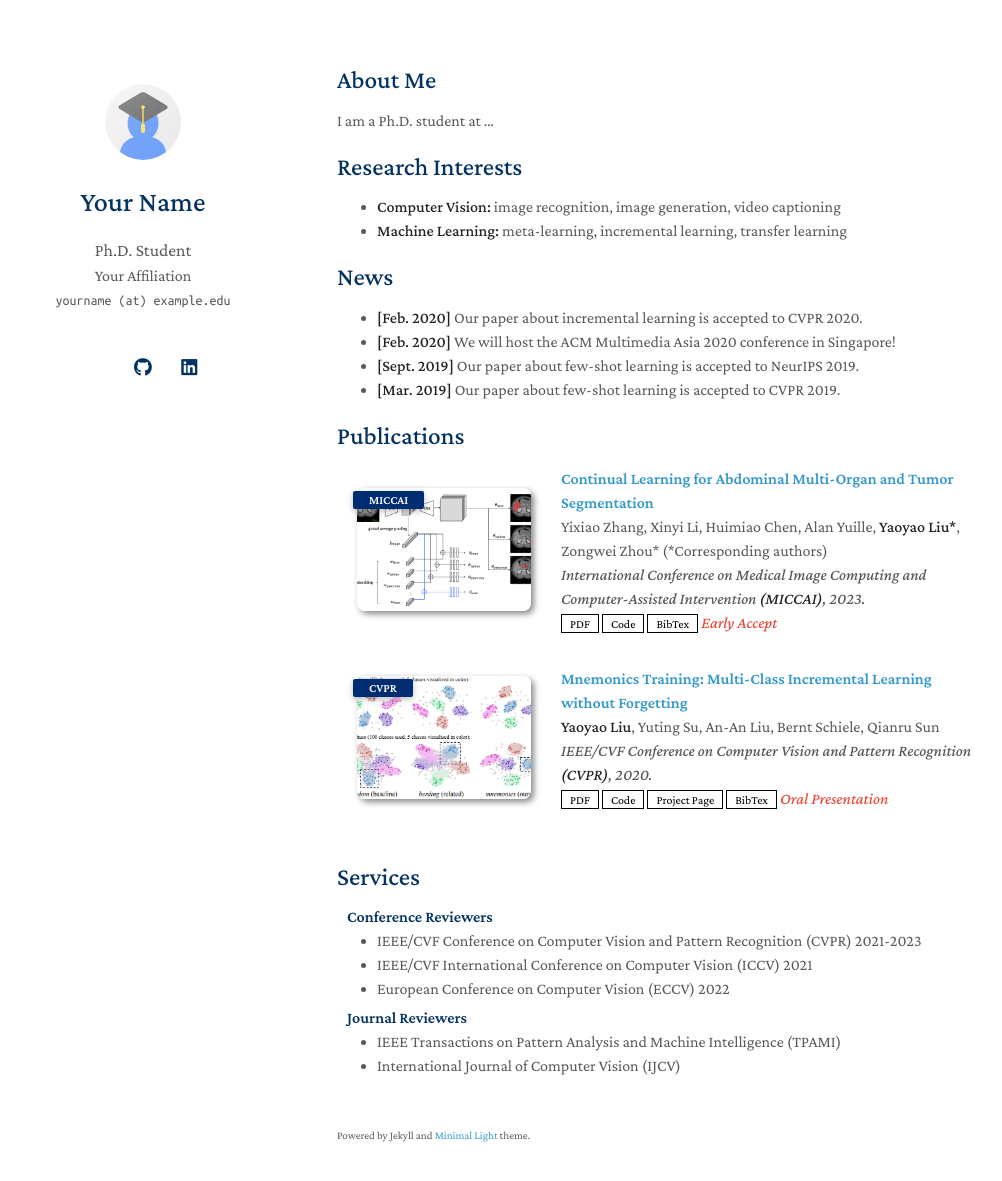
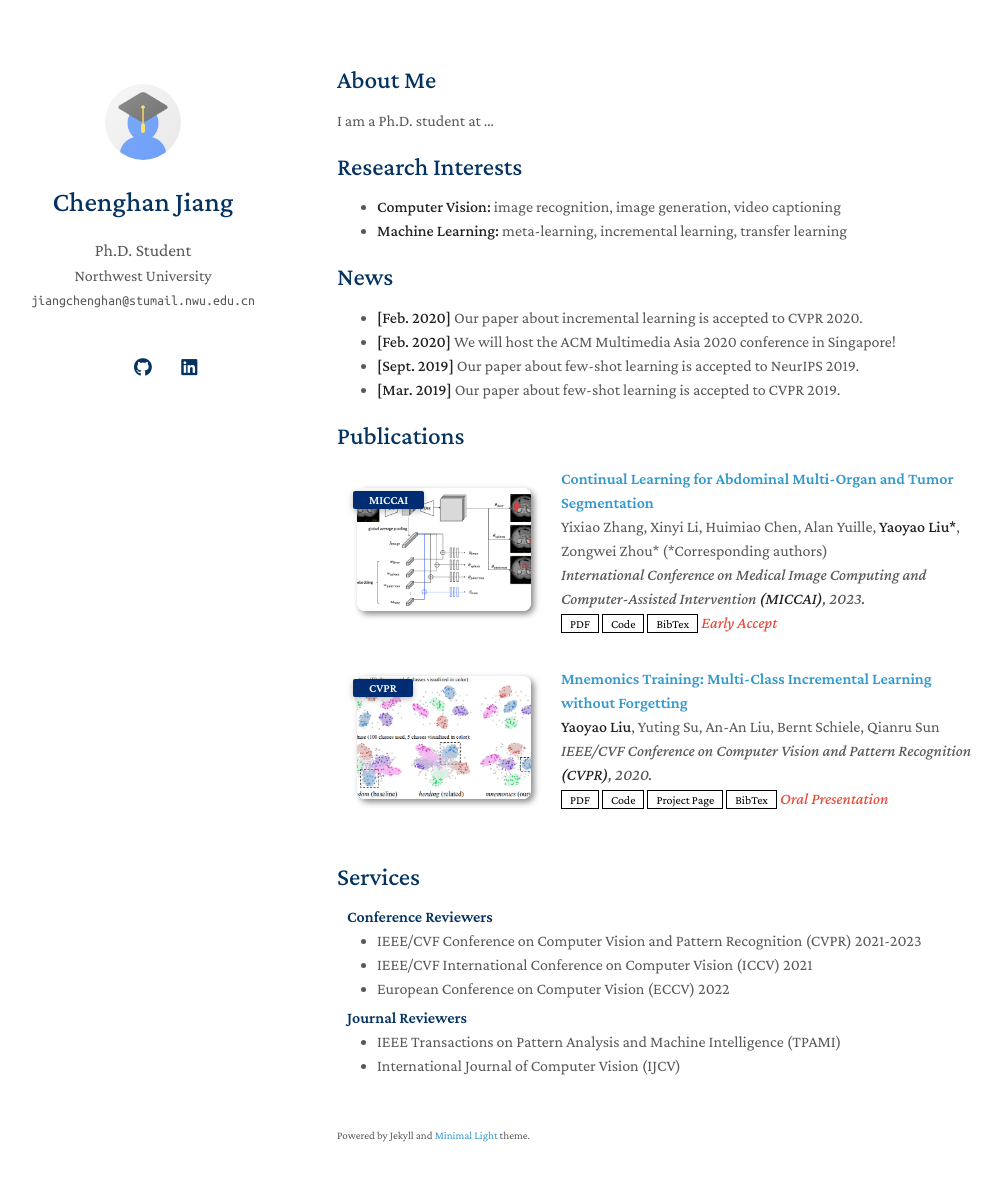
Before and after one commit to HappyChenghan/HappyChenghan.github.io, a Jekyll site: the page built from index.md, in a window 1280 px wide and 1216 px high. Shown: the top 1181 px of the window, without its empty margins (133-1135 px from the left). Built offline with Jekyll 4.4.1, drawn with Linux system fonts in a browser that asks for light colours; a style sheet for code colours, icons or effects is not loaded; our own code applies the rules of GitHub Pages for plain Markdown files.

Commit message:
Update _config.yml

```diff
--- a/_config.yml
+++ b/_config.yml
@@ -1,8 +1,8 @@
 # Basic Information
-title: Your Name
+title: Chenghan Jiang
 position: Ph.D. Student
-affiliation: Your Affiliation
-email: yourname (at) example.edu
+affiliation: Northwest University
+email: jiangchenghan@stumail.nwu.edu.cn
 
 # Search Engine Optimization (SEO)
 # The following information is used to improve the website traffic from search engines, e.g., Google.
```
